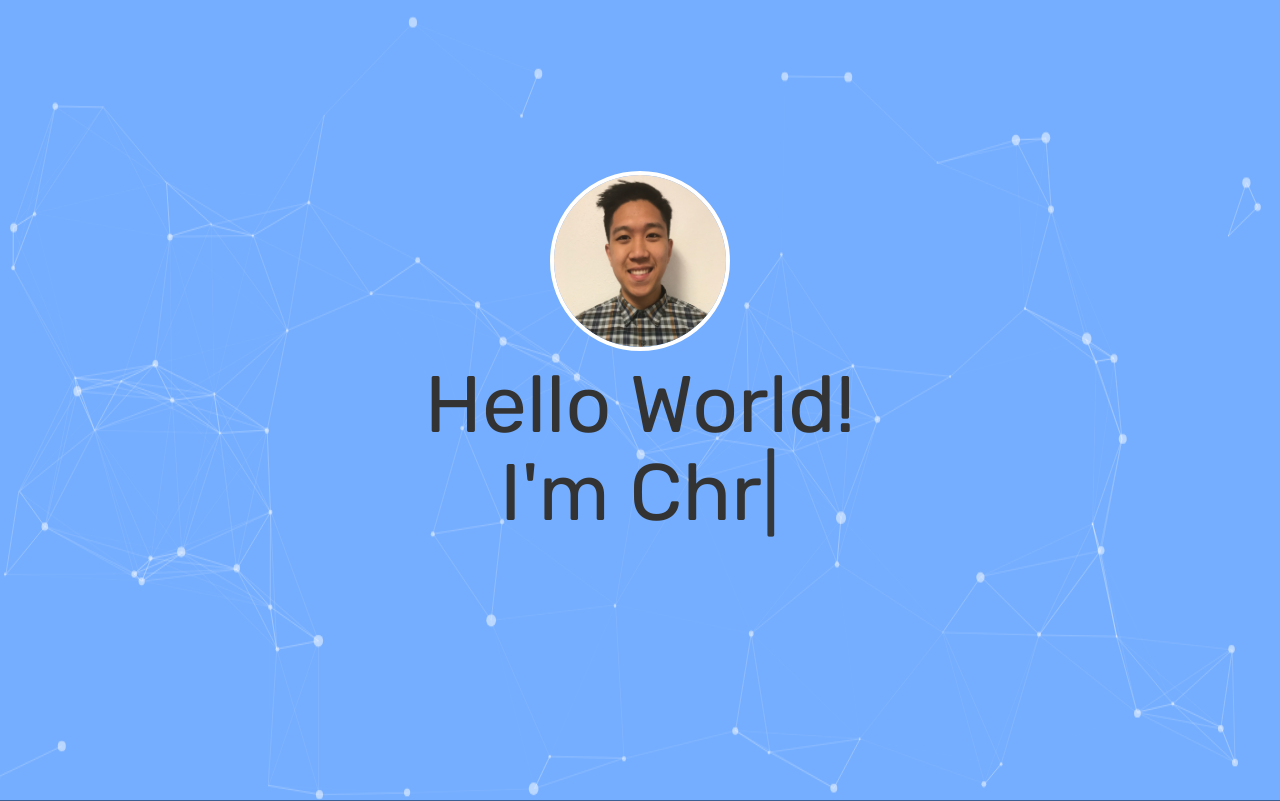
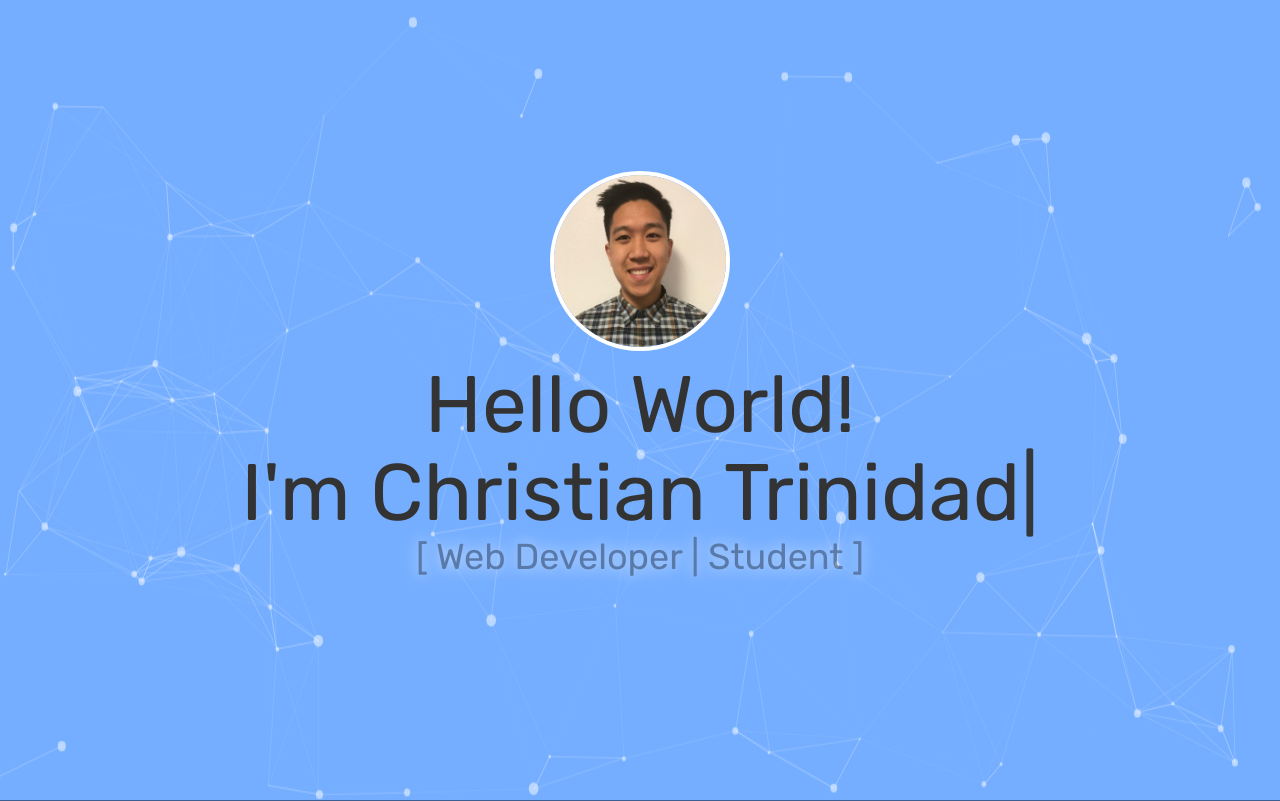
Before and after one commit to novellito/Website-v2, a React (Create React App) app: page / in a window 1280 px wide. Shown: the top 801 px of the page. Built offline with nearby package versions, Linux system fonts and the light colour scheme; a web font is replaced by a local one.

Commit message:
fixed wording

```diff
--- a/public/js/master.js
+++ b/public/js/master.js
@@ -500,7 +500,7 @@
 //typeload
 document.addEventListener('DOMContentLoaded', function(){
         Typed.new("#typed", {
-            strings: [" a web developer.", " a student.", " a nerd.",
+            strings: [" a web developer.", " a student.",
             " Christian Trinidad"],
             typeSpeed: 35,
             startDelay:500,
--- a/src/components/AboutMe.js
+++ b/src/components/AboutMe.js
@@ -21,7 +21,7 @@ export default class AboutMe extends Component {
           <h1 className="myName inner">I'm
 
             <span id="typed"> </span>
-            <div className="hideContent myDesc"> Web Developer | Student | Nerd </div>
+            <div className="hideContent myDesc"> [ Web Developer | Student ] </div>
           </h1>
 
           <a className="down page-scroll" href="#aboutsSection">
```
